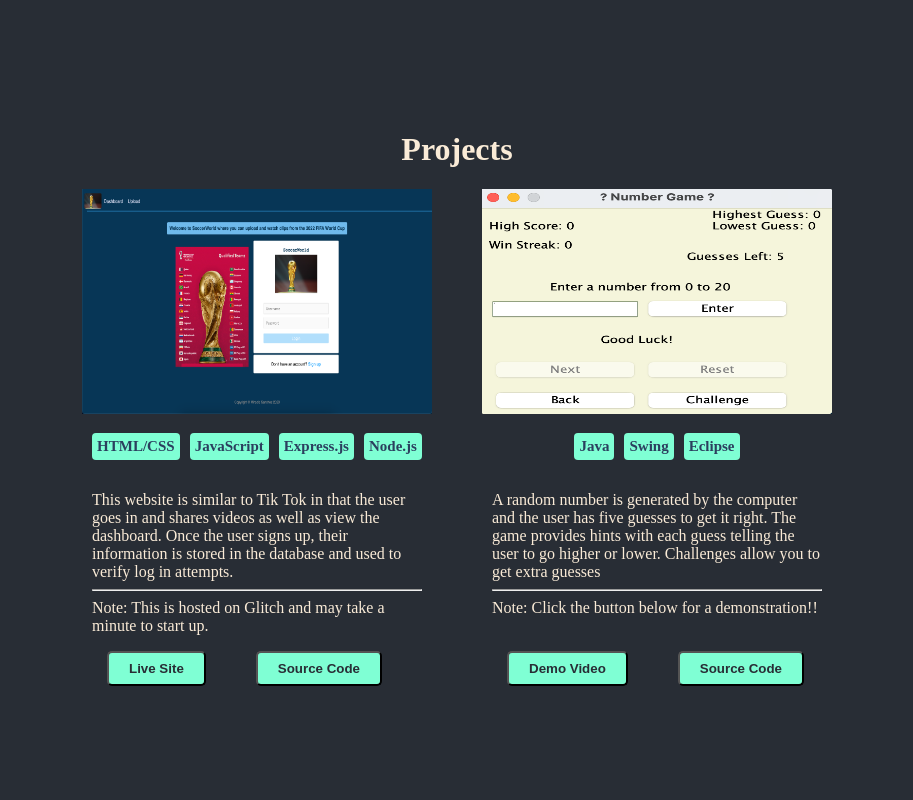
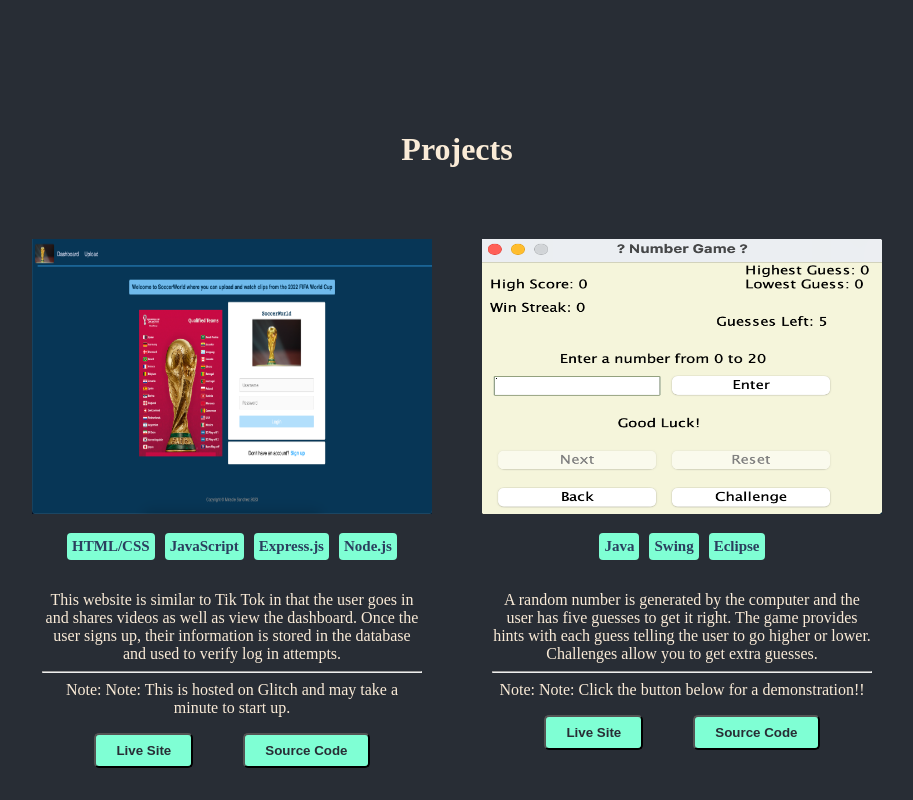
Before and after one commit to miraclesanchez/portfolio, a React (Create React App) app: page / in a window 1280 px wide. Shown: the part 1620-2420 px from the top of the page, without its empty margins (183-1096 px from the left). Built offline with nearby package versions, Linux system fonts and the light colour scheme.

Commit message:
Fixed projects display and display them using react props

```diff
--- a/src/App.js
+++ b/src/App.js
@@ -5,14 +5,30 @@ import Skills from "./component/Skills";
 import Footer from "./component/Footers";
 import Projects from "./component/Projects";
 import About from "./component/About";
+import data from "./data";
 
 export default function app(){
+  const projects = data.map(project => {
+    return(
+      <Projects
+        key={project}
+        project={project}
+        title={"Projects"}
+      />
+    )
+  })
+
   return (
     <div>
       <Navbar/>
       <Bio/>
       <Skills/>
-      <Projects/>
+      <h1 className="projects-title">
+        Projects
+      </h1>
+      <section id="project-section">
+        {projects}
+      </section>
       <About/>
       <Footer/>
     </div>
--- a/src/component/Intro.js
+++ b/src/component/Intro.js
@@ -7,7 +7,7 @@ export default function Bio (){
             <div className="intro">
                 <h3 className="name-title">Hi, I'm <span>Miracle Sanchez</span>!</h3>
                 <h3 className="role">Software Developer</h3>
-                <p>Good to see you here!!<br/>I hold a <span>B.A. in Computer Science</span> and <br/>am looking for new opportunities.</p>
+                <p>Good to see you here!!<br/>I hold a <span>B.S. in Computer Science</span> and <br/>am looking for new opportunities.</p>
                 <a href={resume} download="Miracle_Sanchez_Resume.pdf"><button className="resume-button">Download Resume</button></a>
             </div>
         </div>
--- a/src/component/Navbar.js
+++ b/src/component/Navbar.js
@@ -1,25 +1,74 @@
 import React from "react";
-// import {useState} from "react"
-import {Link} from "react-scroll"
-import menu from "../images/menu-logo.png"
-import logo from "../images/my-logo.png"
-import close from "../images/close.png"
+import { useState } from "react";
+import { Link } from "react-scroll";
+import menu from "../images/menu-logo.png";
+import logo from "../images/my-logo.png";
+// import close from "../images/close.png";
 
-export default function Navbar () {
+export default function Navbar() {
+  const [activeLink, setActiveLink] = useState("home");
+
+  const handleClick = (link) => {
+    setActiveLink(link);
+
+  };
   return (
     <div className="navbar">
-            <img src={logo} alt="my-logo" className="my-logo"/>
+      <img src={logo} alt="my-logo" className="my-logo" />
       <nav className="nav">
         <ul className="menu-items">
-                    <li><Link to="home" spy={true} smooth={true} offset={-100} duration= {500}>Home</Link></li>
-                    <li><Link to="skills" spy={true} smooth={true} offset={-100} duration={500}>Skills</Link></li>
-                    <li><Link to="projects" spy={true} smooth={true} offset={-100} duration={500}>Projects</Link></li>
-                    <li><Link to="about" spy={true} smooth={true} offset={-100} duration={500}>About</Link></li>
+          <li className={activeLink === "home" ? "active-link" : ""}>
+            <Link
+              to="home"
+              spy={true}
+              smooth={true}
+              offset={-100}
+              duration={500}
+              onClick={() => handleClick("home")}
+            >
+              Home
+            </Link>
+          </li>
+          <li className={activeLink === "skills" ? "active-link" : ""}>
+            <Link
+              to="skills"
+              spy={true}
+              smooth={true}
+              offset={-100}
+              duration={500}
+              onClick={() => handleClick("skills")}
+            >
+              Skills
+            </Link>
+          </li>
+          <li className={activeLink === "projects" ? "active-link" : ""}>
+            <Link
+              to="projects"
+              spy={true}
+              smooth={true}
+              offset={-100}
+              duration={500}
+              onClick={() => handleClick("projects")}
+            >
+              Projects
+            </Link>
+          </li>
+          <li className={activeLink === "about" ? "active-link" : ""}>
+            <Link
+              to="about"
+              spy={true}
+              smooth={true}
+              offset={-100}
+              duration={500}
+              onClick={() => handleClick("about")}
+            >
+              About
+            </Link>
+          </li>
           {/* <img src={close} alt="close-logo" className="close-logo"/> */}
         </ul>
-
       </nav>
-            <img src={menu} alt="menu-logo" className="menu-logo"/>
+      <img src={menu} alt="menu-logo" className="menu-logo" />
     </div>
-    )
+  );
 }
--- a/src/component/Projects.js
+++ b/src/component/Projects.js
@@ -1,41 +1,21 @@
 import React from "react";
-import soccer_project from "../images/soccer-world.png"
-import numGame from "../images/number-game-demo.png"
 
-export default function Projects(){
+export default function Projects(props){
     return (
         <div className="projects" id="projects">
-            <h1 className="projects-title">Projects</h1>
+            <div className="project-cards">
+                    <img className="project-img" src={props.project.img} alt="projects_images"/>
+                    <div className="tech-tags">
+                        <p>{props.project.techTag1}</p>
+                        <p>{props.project.techTag2}</p>
+                        <p>{props.project.techTag3}</p>
+                        {props.project.techTag4 && <p>{props.project.techTag4}</p>}
+                    </div>
+                    <p className="description">{props.project.description}<br/><hr></hr> Note: {props.project.note}</p>
 
-            <div className="project-cards">
+                    <a href={props.project.projectLink}target="_blank" rel="noreferrer"><button className="buttons">Live Site</button></a>
 
-                <div className="soccer-project">
-                    <img className="soccer-proj-img" src={soccer_project} alt="Soccer-Project"/>
-                    <div className="tech-tags">
-                        <p>HTML/CSS</p>
-                        <p>JavaScript</p>
-                        <p>Express.js</p>
-                        <p>Node.js</p>
-                    </div>
-                    <p className="description">This website is similar to Tik Tok in that the user goes in and shares videos as well as view the dashboard. Once the user signs up, their information is stored in the database and used to verify log in attempts. <br/><hr></hr> Note: This is hosted on Glitch and may take a minute to start up.</p>
-
-                    <a href="https://soccer-world-cus1172.glitch.me/auth/login" target="_blank" rel="noreferrer"><button className="buttons">Live Site</button></a>
-
-                    <a href="https://github.com/miraclesanchez/Soccer-World" target="_blank" rel="noreferrer"><button className="buttons">Source Code</button></a>
-
-                </div>
-                <div className="guess-number">
-                    <img className="num-game-img" src={numGame} alt="Num Game"/>
-                    <div className="tech-tags">
-                        <p>Java</p>
-                        <p>Swing</p>
-                        <p>Eclipse</p>
-                    </div>
-                    <p className="description">A random number is generated by the computer and the user has five guesses to get it right. The game provides hints with each guess telling the user to go higher or lower. Challenges allow you to get extra guesses<br/><hr></hr> Note: Click the button below for a demonstration!!</p><br/>
-
-                    <a href="https://www.youtube.com/watch?v=7ceZDJbnkNI" target="_blank" rel="noreferrer"><button id="button" className="buttons">Demo Video</button></a>
-                    <a href="https://github.com/miraclesanchez/Guess-the-Number-Game" target="_blank" rel="noreferrer"><button id="button" className="buttons">Source Code</button></a>
-                </div>
+                    <a href={props.project.sourceCodeLink} target="_blank" rel="noreferrer"><button className="buttons">Source Code</button></a>
             </div>
         </div>
     )
--- /dev/null
+++ b/src/data.js
@@ -0,0 +1,26 @@
+import soccer_project from "./images/soccer-world.png"
+import numGame from "./images/number-game-demo.png"
+
+export default[
+    {
+       img: soccer_project,
+       techTag1: "HTML/CSS",
+       techTag2: "JavaScript",
+       techTag3: "Express.js",
+       techTag4: "Node.js",
+       description: "This website is similar to Tik Tok in that the user goes in and shares videos as well as view the dashboard. Once the user signs up, their information is stored in the database and used to verify log in attempts.",
+       note: "Note: This is hosted on Glitch and may take a minute to start up.",
+       projectLink: "https://soccer-world-cus1172.glitch.me/auth/login",
+       sourceCodeLink: "https://github.com/miraclesanchez/Soccer-World"
+    },
+    {
+        img: numGame,
+       techTag1: "Java",
+       techTag2: "Swing",
+       techTag3: "Eclipse",
+       description: "A random number is generated by the computer and the user has five guesses to get it right. The game provides hints with each guess telling the user to go higher or lower. Challenges allow you to get extra guesses.",
+       note: "Note: Click the button below for a demonstration!!",
+       projectLink: "https://www.youtube.com/watch?v=7ceZDJbnkNI",
+       sourceCodeLink: "https://github.com/miraclesanchez/Guess-the-Number-Game"
+    }
+]
--- a/src/index.css
+++ b/src/index.css
@@ -50,6 +50,10 @@ p, h1 {
   color: antiquewhite;
   text-decoration: none;
   cursor: pointer;
+}
+
+.nav .active{
+  color: aquamarine;
 }
 
 /* Intro and Image */
@@ -120,25 +124,37 @@ p, h1 {
 }
 
 /* Project */
+
+#project-section {
+  display: flex;
+  justify-content: center;
+  gap: 50px;
+
+}
 .projects{
-  margin-top: 90px;
-  margin-bottom: 30%;
+  max-width: 400px;
+  margin-top: 50px;
+  text-align: center;
 }
-
 .projects-title{
   text-align: center;
   color: antiquewhite;
 }
 
 .project-cards{
-  display: flex;
-  justify-content: center;
   gap: 50px;
+  height: 550px;
+  max-width: 400px;
 }
 
-.soccer-project, .guess-number {
-  width: 350px;
-  height: 450px;
+.project-img {
+  width: 100%;
+  height: 50%;
+}
+
+.projects:hover {
+  transform: scale(1.1);
+  transition: transform 0.3s ease;
 }
 
 .tech-tags {
@@ -170,15 +186,10 @@ p, h1 {
   margin: 0 25px;
   cursor: pointer;
 }
-
-.project-cards img {
-  height: 50%;
-  width: 100%;
-}
-
 /* About */
 .about {
   margin-bottom: 20%;
+  margin-top: 20%;
 }
 
 .about img {
@@ -285,7 +296,7 @@ p, h1 {
     font-size: 25px;
   }
 
-  .project-cards {
+  #project-section {
     display: flex;
     flex-direction: column;
     align-items: center;
```
Lines whose indentation alone changed are shown as unchanged.
